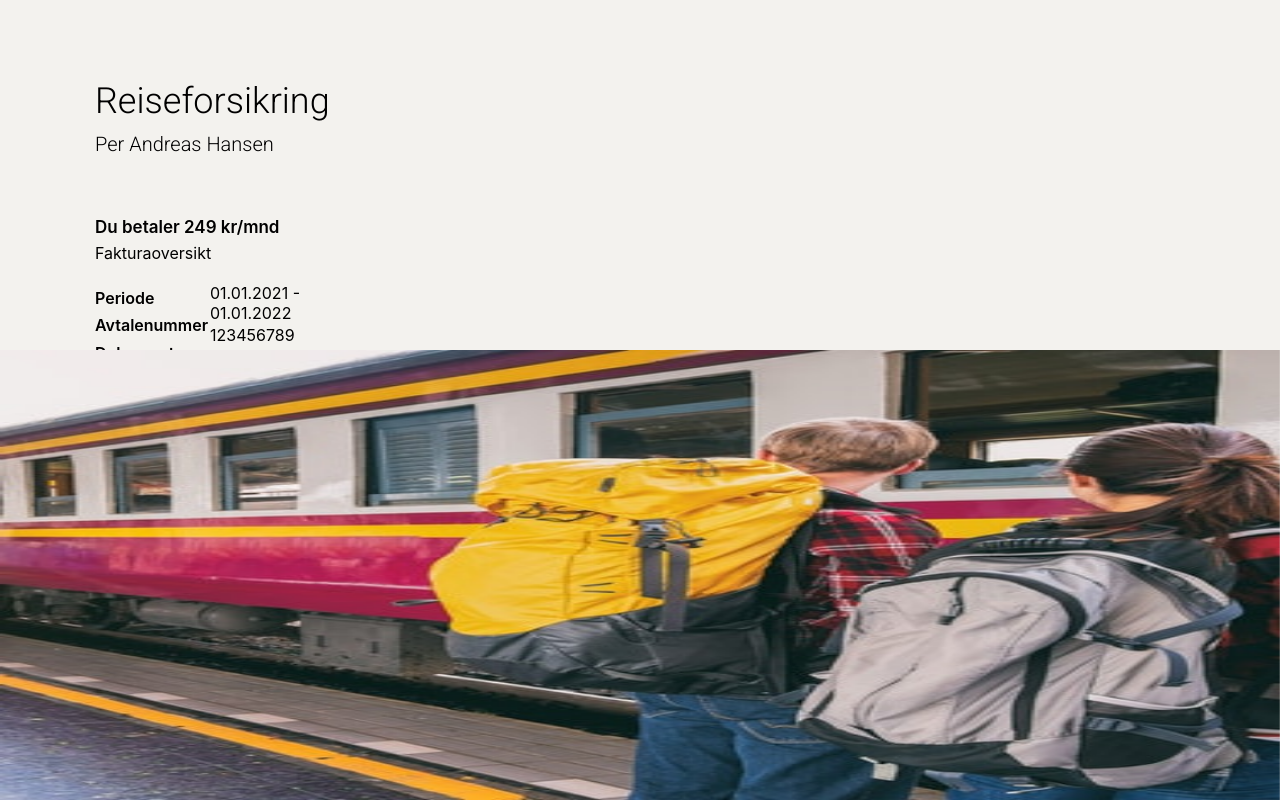
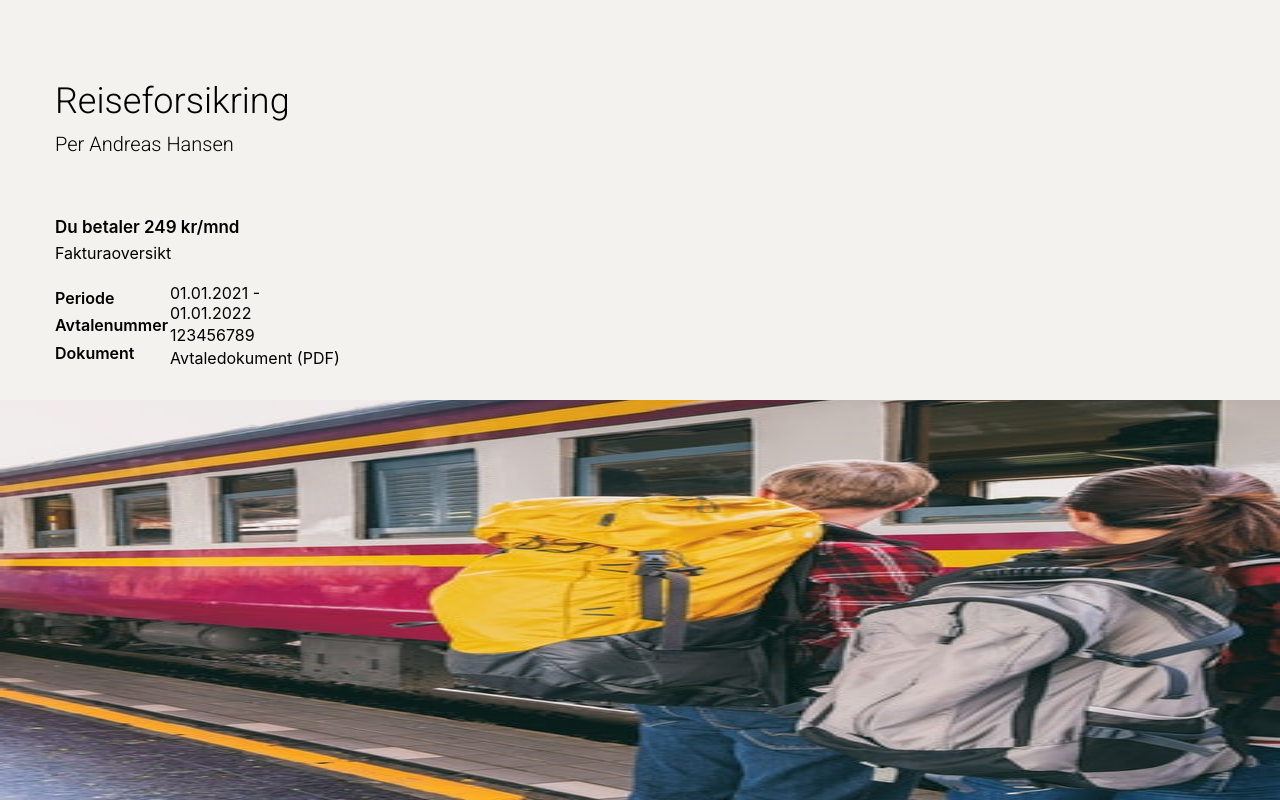
Before and after one commit to mariaopl/forsikrings-oppgave, a React (Create React App) app: page / in a window 1280 px wide. Built offline with nearby package versions, Linux system fonts and the light colour scheme.

Commit message:
dimension modifications

```diff
--- a/src/index.css
+++ b/src/index.css
@@ -41,7 +41,7 @@ code {
 .header {
   font-family: "Roboto", sans-serif;
   top: 80px;
-  left: 95px;
+  left: 55px;
   position: fixed;
 }
 
@@ -56,7 +56,7 @@ code {
 
 .content {
   top: 210px;
-  left: 95px;
+  left: 55px;
   position: fixed;
   height: 150 px;
   display: flex;
@@ -102,10 +102,10 @@ code {
 }
 
 .image-div {
-  position: fixed;
+  position: absolute;
   bottom: 0;
   width: 100%;
-  height: 450px;
+  height: 400px;
 }
 
 .image {
```
